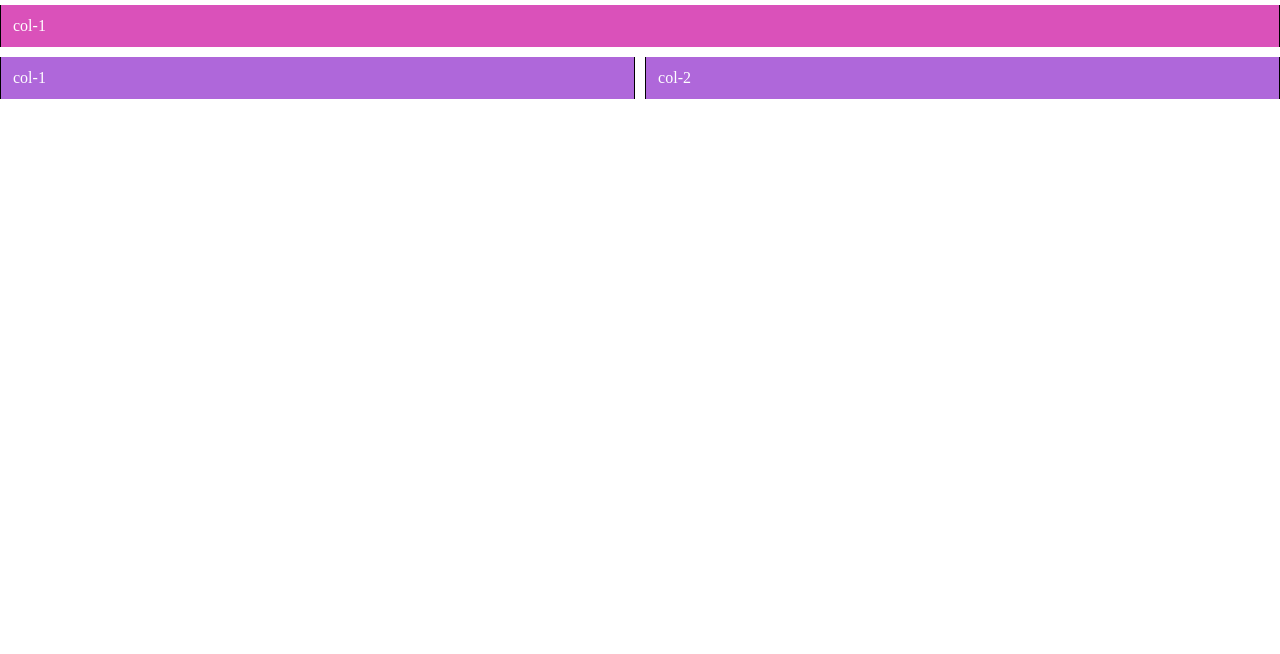
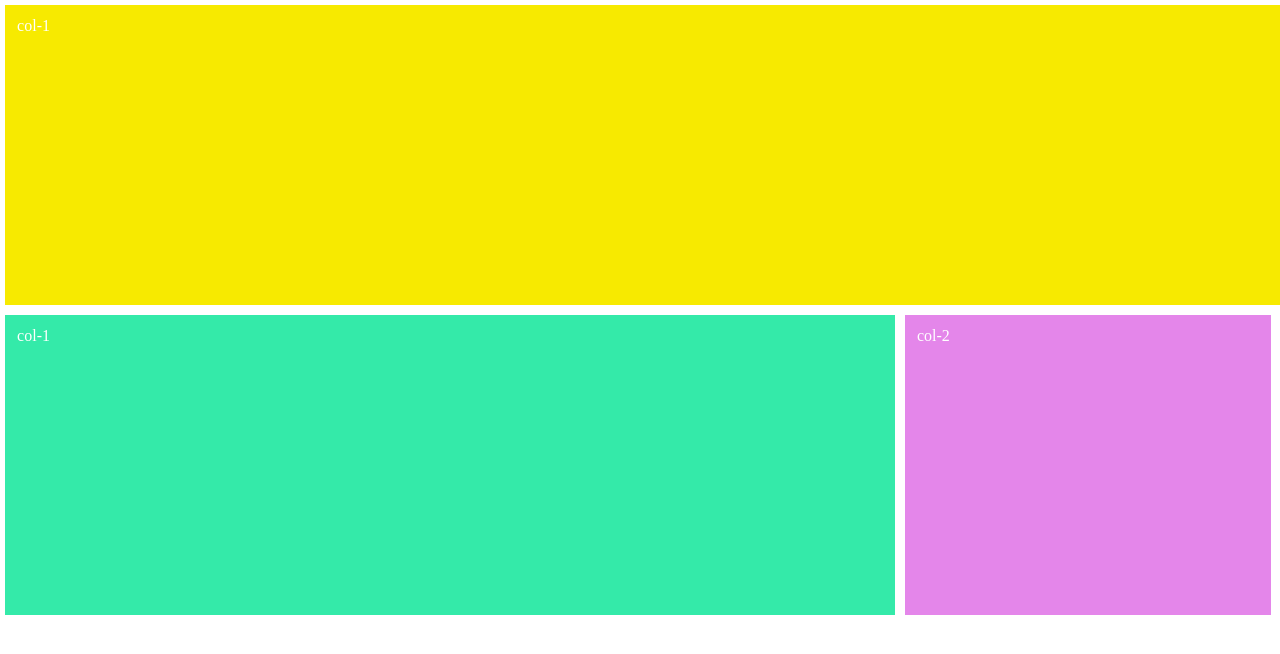
Before and after one commit to Ks-Mosqueda/media-querys, a plain HTML site: page index.html in a window 1280 px wide. Drawn offline with Linux system fonts and the light colour scheme.

Commit message:
subiendo cambios 02

```diff
--- /dev/null
+++ b/ejercicio-2/main.css
@@ -0,0 +1,92 @@
+body{
+  margin: 0;
+  padding: 0;
+}
+
+.container {
+  max-width: 1200;
+  width: 100%;
+  margin: 0 auto;
+}
+
+.row-after {
+  clear: both;
+}
+
+[class*="col-"]{
+  min-height: 7px;
+  float: left;
+  padding: 12px; /*Este numero indica el gutter o espacio entre columnas*/
+  background: blue;
+  margin: .4%;
+  color: white;
+}
+
+*{
+  box-sizing: border-box;
+}
+
+.col-1 {
+  height: 150px;
+  width: 100%;
+  background-color: rgb(247, 234, 0);
+}
+
+.col-2 {
+  width: 60%;
+  height: 150px;
+  background-color: rgb(52, 234, 169);
+}
+
+.container-3 {
+  width: 60.5%;
+  height: 300px;
+  display: block;
+  padding-right: 0;
+  margin: 0;
+}
+
+.column-3 {
+  height: 150px;
+  width: 32.53%;
+  background-color: rgb(228, 134, 234);
+  min-height: 7px;
+  float: left;
+  padding: 12px; /*Este numero indica el gutter o espacio entre columnas*/
+  background: blue;
+  margin: .4%;
+  color: white;
+
+
+}
+
+.col-4 {
+  height: 310px;
+  width: 38.4%;
+  background-color: rgb(228, 134, 234);
+  float: right;
+}
+
+.blue {
+  background-color: lightblue;
+}
+
+.pink {
+  background-color: pink;
+}
+
+.orange {
+  background-color: orange;
+  margin-right: 0;
+  padding-right: 0;
+}
+
+.col-5 {
+  background: white;
+}
+
+@media all and (max-width: 768px){
+  [class*=col-]{
+    width: 100%;
+  }
+}
--- /dev/null
+++ b/grid.css
@@ -0,0 +1,51 @@
+/* Crear divs con clases para generar las columnas que se requieran
+div class= container
+div class= row
+div class = col-1*/
+
+*{
+  box-sizing: border-box;
+  margin: 0;
+  padding: 0;
+}
+
+.container{
+  width: 100%;
+  max-width: 1000px;
+  margin: 0 auto;
+}
+
+.row:before,  .row:after{
+  content:"";
+  display: table;
+  clear: both;
+}
+
+[class*="col-"]{
+  float:left;
+  min-height: 7px;
+  /*gutters*/
+  padding: 12px;
+}
+
+/*Segun el sistema de 12 columnas hacemos la sig operacion
+(100/12)* num-col */
+
+.col-1{width: 8.33333333%;}
+.col-2{width: 16.666667%;}
+.col-3{width: 25%;}
+.col-4{width: 33.333333%;}
+.col-5{width: 41.666667%;}
+.col-6{width: 50%;}
+.col-7{width: 58.3333333%;}
+.col-8{width: 66.6666667%;}
+.col-9{width: 75%;}
+.col-10{width: 83.3333333%;}
+.col-11{width: 91.6666667%;}
+.col-12{width: 100%;}
+
+@media all and (max-width: 450px){
+  [class*=col-]{
+    width: 100%;
+  }
+}
--- a/index.html
+++ b/index.html
@@ -9,15 +9,15 @@
   <body>
     <section class="container">
       <section class="row">
-        <section class="col-1 margin-1 margin-2">
+        <section class="col-1">
           col-1
         </section>
       </section>
       <section class="row">
-        <section class="col-2 margin-1">
+        <section class="col-2">
           col-1
         </section>
-        <section class="col-2 margin-2">
+        <section class="col-3">
           col-2
         </section>
 
--- a/main.css
+++ b/main.css
@@ -21,8 +21,6 @@ body{
   background: blue;
   margin: .4%;
   color: white;
-  border-left: 0.5px solid black;
-  border-right: 0.5px solid black;
 }
 
 *{
@@ -30,22 +28,30 @@ body{
 }
 
 .col-1 {
+  height: 300px;
   width: 100%;
-  background-color: rgba(209, 38, 169, 0.8);
+  background-color: rgb(247, 234, 0);
 }
 
 .col-2 {
-  width: 49.6%;
-  background-color: rgba(156, 66, 209, 0.8);
+  width: 69.5%;
+  height: 300px;
+  background-color: rgb(52, 234, 169);
+}
+
+.col-3 {
+  height: 300px;
+  width: 28.6%;
+  background-color: rgb(228, 134, 234);
+}
+
+@media all and (max-width: 768px){
+  [class*=col-]{
+    width: 100%;
+  }
 }
 
 
-.margin-1 {
-  margin-left: 0;
-}
-.margin-2 {
-  margin-right: 0;
-}
 
 /*body{
   background: green;
```
Also changed, not shown: ejercicio-2/index.html (added, +42 -0 lines).
